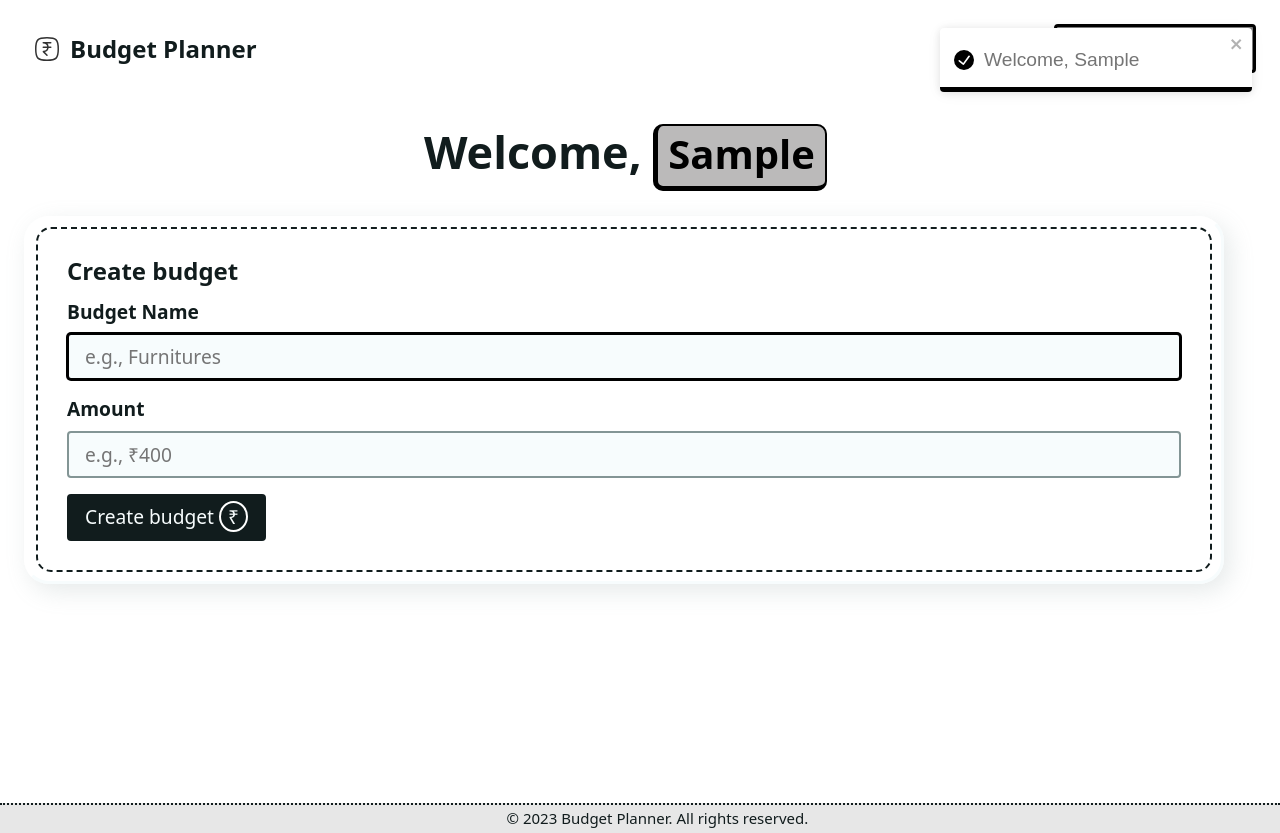
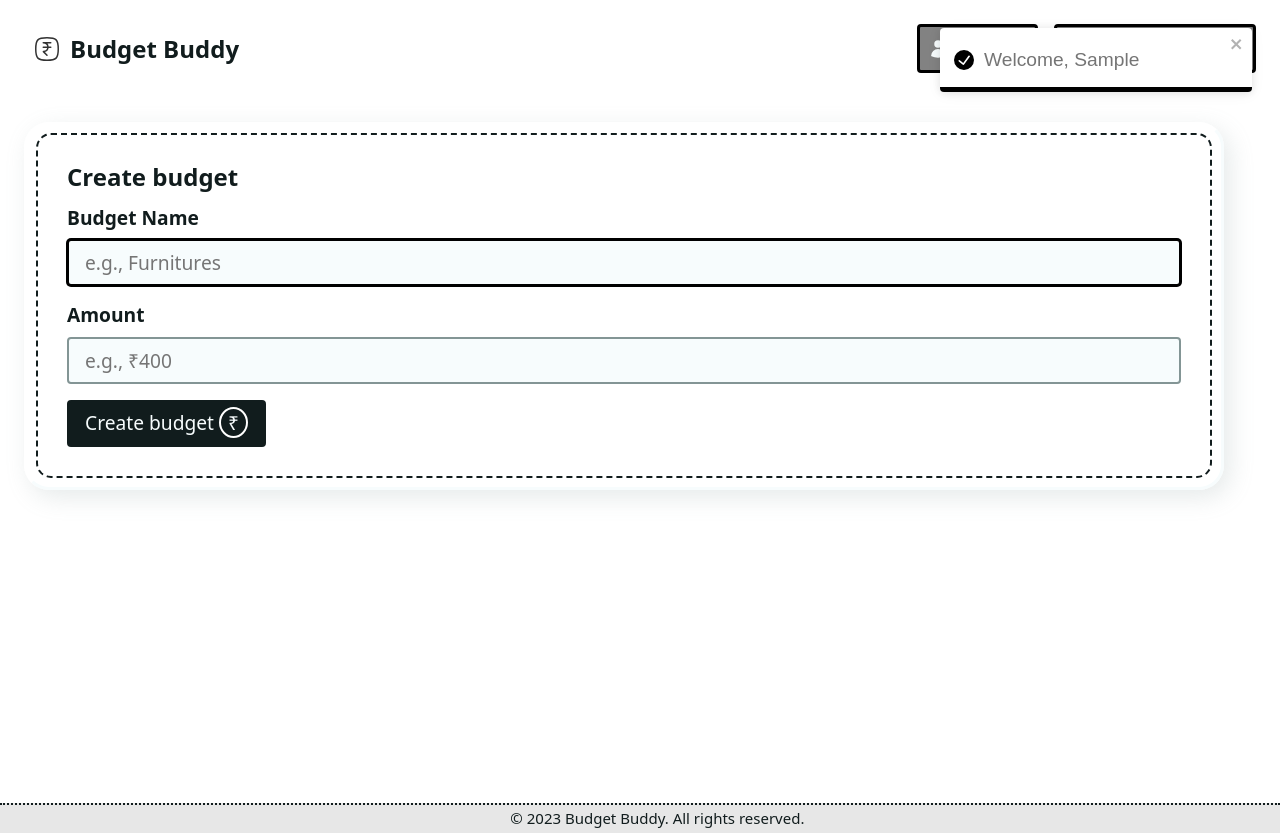
Before and after one commit to vignan2409/budget_planner, a React (Vite) app: page / in a window 1280 px wide. Both pictures are taken after typing "Sample" into the empty fields and a click on the button "Create Account". Built offline with nearby package versions, Linux system fonts and the light colour scheme.

Commit message:
updated
Fixes #004

```diff
--- a/index.html
+++ b/index.html
@@ -4,7 +4,7 @@
     <meta charset="UTF-8" />
     <link rel="icon" type="image/svg+xml" href="./src/assets/rupee.svg" />
     <meta name="viewport" content="width=device-width, initial-scale=1.0" />
-    <title>Budget Planner</title>
+    <title>Budget Buddy</title>
   </head>
   <body>
     <div id="root"></div>
--- a/src/components/Nav.jsx
+++ b/src/components/Nav.jsx
@@ -3,6 +3,7 @@ import { Form, NavLink } from "react-router-dom";
 
 // library
 import { TrashIcon } from "@heroicons/react/24/solid";
+import { UserIcon } from "@heroicons/react/24/solid";
 
 // assets
 import logomark from "../assets/rupee.svg";
@@ -12,7 +13,7 @@ const Nav = ({ userName }) => {
     <nav>
       <NavLink to="/" aria-label="Go to home">
         <img src={logomark} alt="" height={30} />
-        <span>Budget Planner</span>
+        <span>Budget Buddy</span>
       </NavLink>
       {userName && (
         <Form
@@ -24,10 +25,16 @@ const Nav = ({ userName }) => {
             }
           }}
         >
-          <button type="submit" className="btn btn--warning">
-            <span>Delete Account</span>
-            <TrashIcon width={20} />
-          </button>
+          <div className="Navud">
+            <a type="" className="btn btn--warning">
+              <UserIcon width={20} />
+              <span>{userName}</span>
+            </a>
+            <button type="submit" className="btn btn--warning">
+              <span>Delete Account</span>
+              <TrashIcon width={20} />
+            </button>
+          </div>
         </Form>
       )}
     </nav>
--- a/src/index.css
+++ b/src/index.css
@@ -367,6 +367,12 @@ nav a {
   }
 }
 
+.Navud{
+  display: flex;
+  justify-items: auto;
+  gap: 1rem;
+}
+
 /* forms */
 label {
   font-size: var(--fs-300);
--- a/src/pages/Dashboard.jsx
+++ b/src/pages/Dashboard.jsx
@@ -90,9 +90,9 @@ const Dashboard = () => {
     <>
       {userName ? (
         <div className="dashboard">
-          <h1 className="personalized">
+          {/* <h1 className="personalized">
             Welcome, <span className="accentper">{userName}</span>
-          </h1>
+          </h1> */}
           <div className="grid-sm">
             {budgets && budgets.length > 0 ? (
               <div className="grid-lg">
--- a/src/pages/Footer.jsx
+++ b/src/pages/Footer.jsx
@@ -2,7 +2,7 @@ import React from "react";
 
 const Footer = () => (
     <div className="footer">
-        <p>&copy; 2023 Budget Planner. All rights reserved.</p>
+        <p>&copy; 2023 Budget Buddy. All rights reserved.</p>
     </div>
 );
 
```
